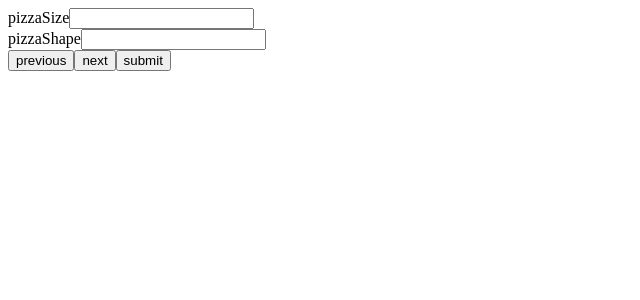
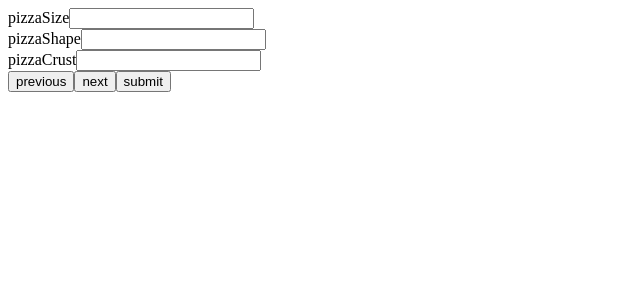
Before and after one commit to stevenkussmaul/selection-form, an Angular app: page / in a window 1280 px wide. Shown: the top 300 px of the page, without its empty margins (0-640 px from the left). Built offline with nearby package versions, Linux system fonts and the light colour scheme.

Commit message:
aded HTML for 3rd formgroup

```diff
--- a/src/app/components/selection-form/selection-form.component.html
+++ b/src/app/components/selection-form/selection-form.component.html
@@ -11,6 +11,12 @@
             <input formControlName="pizzaShape" id="pizzaShape" type="text"  class="form-control">
         </div>
     </div>
+    <div formGroupName="subForm3">
+            <div class="form-group">
+                <label for="pizzaCrust">pizzaCrust</label>
+                <input formControlName="pizzaCrust" id="pizzaCrust" type="text"  class="form-control">
+            </div>
+        </div>
     <button type="button" class="btn btn-primary" (click)="previousfn($event)">previous</button>
     <button type="button" class="btn btn-primary" (click)="nextfn($event)">next</button>
     <button type="submit" class="btn btn-primary">submit</button>
```
